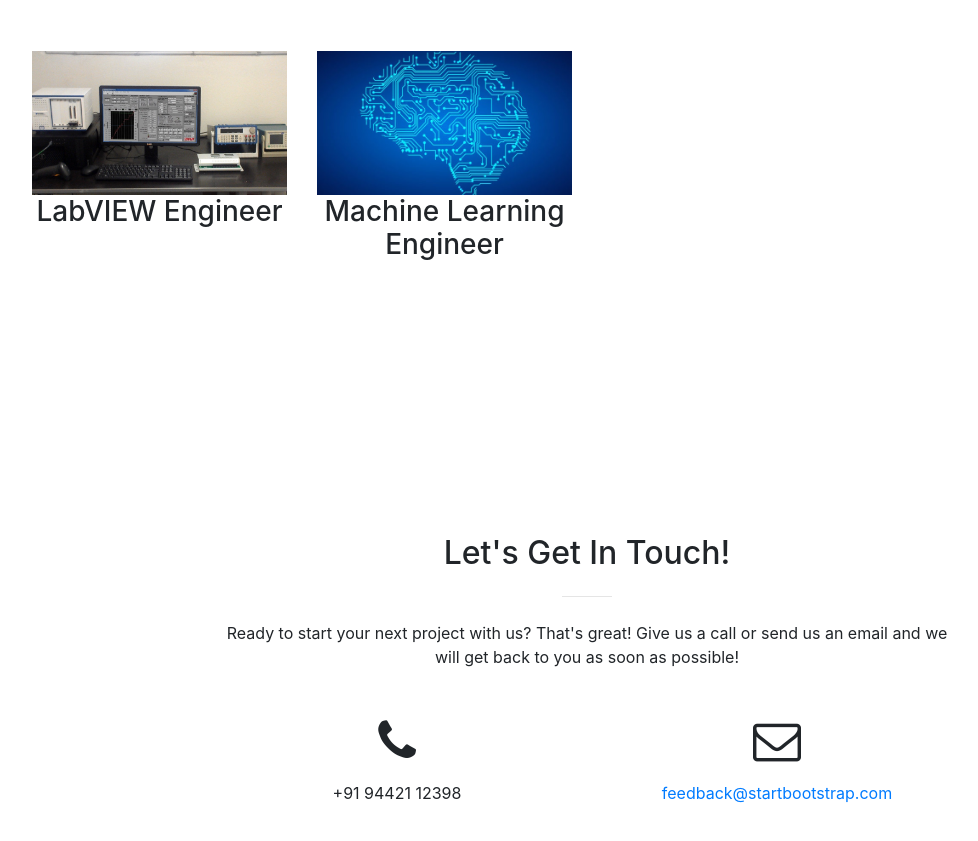
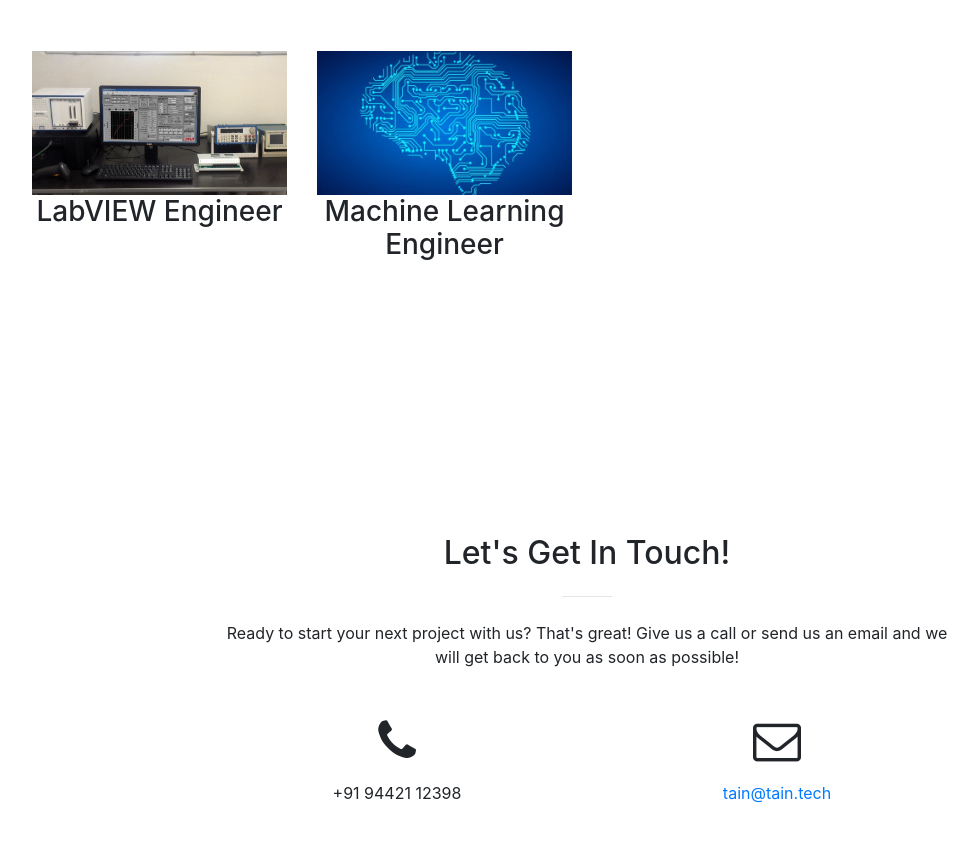
Before and after one commit to tainofficial/old-tain-website, a website with bundled scripts: page index.html in a window 1280 px wide. Shown: the part 2317-3158 px from the top of the page, without its empty margins (53-1031 px from the left). Built offline with nearby package versions, Linux system fonts and the light colour scheme.

Commit message:
Update index.html
Updated email

```diff
--- a/index.html
+++ b/index.html
@@ -289,7 +289,7 @@
           <div class="col-lg-4 mr-auto text-center">
             <i class="fa fa-envelope-o fa-3x mb-3 sr-contact"></i>
             <p>
-              <a href="mailto:your-email@your-domain.com">feedback@startbootstrap.com</a>
+              <a href="mailto:tain@tain.tech">tain@tain.tech</a>
             </p>
           </div>
         </div>
```
